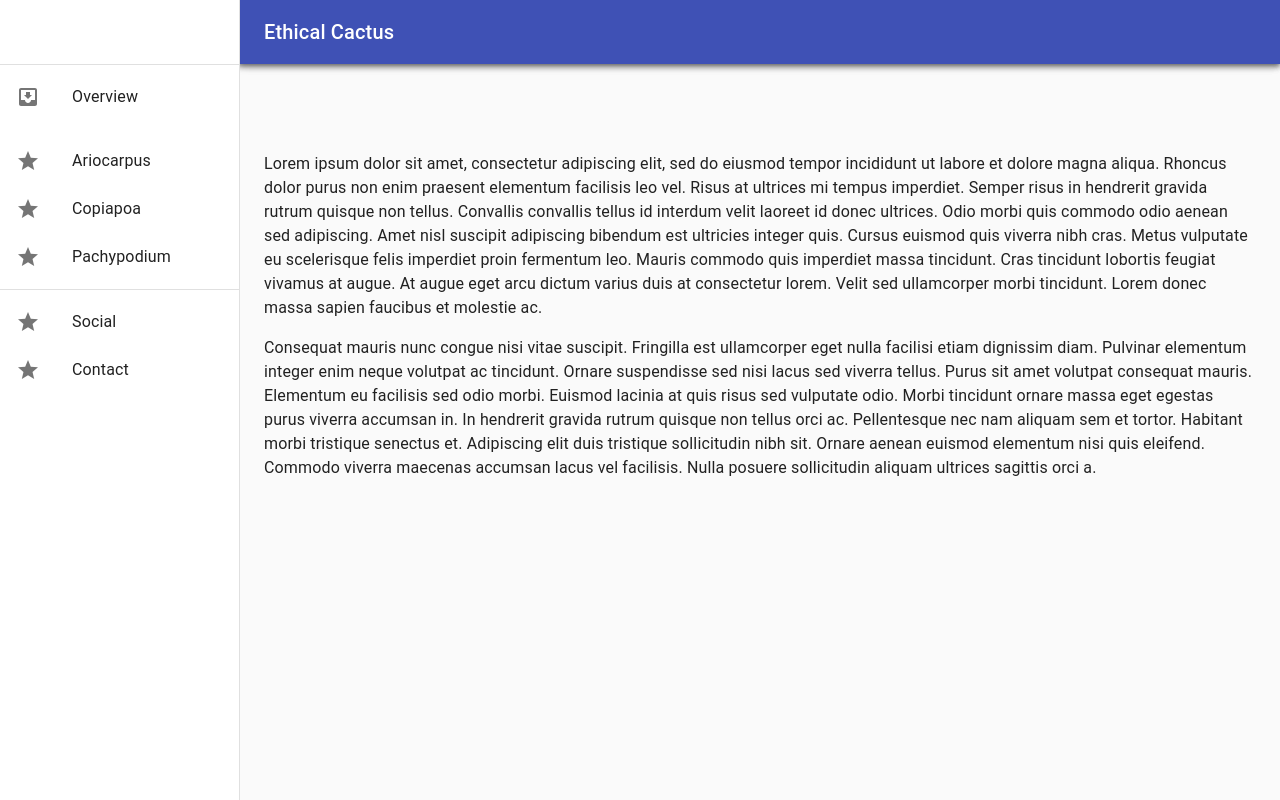
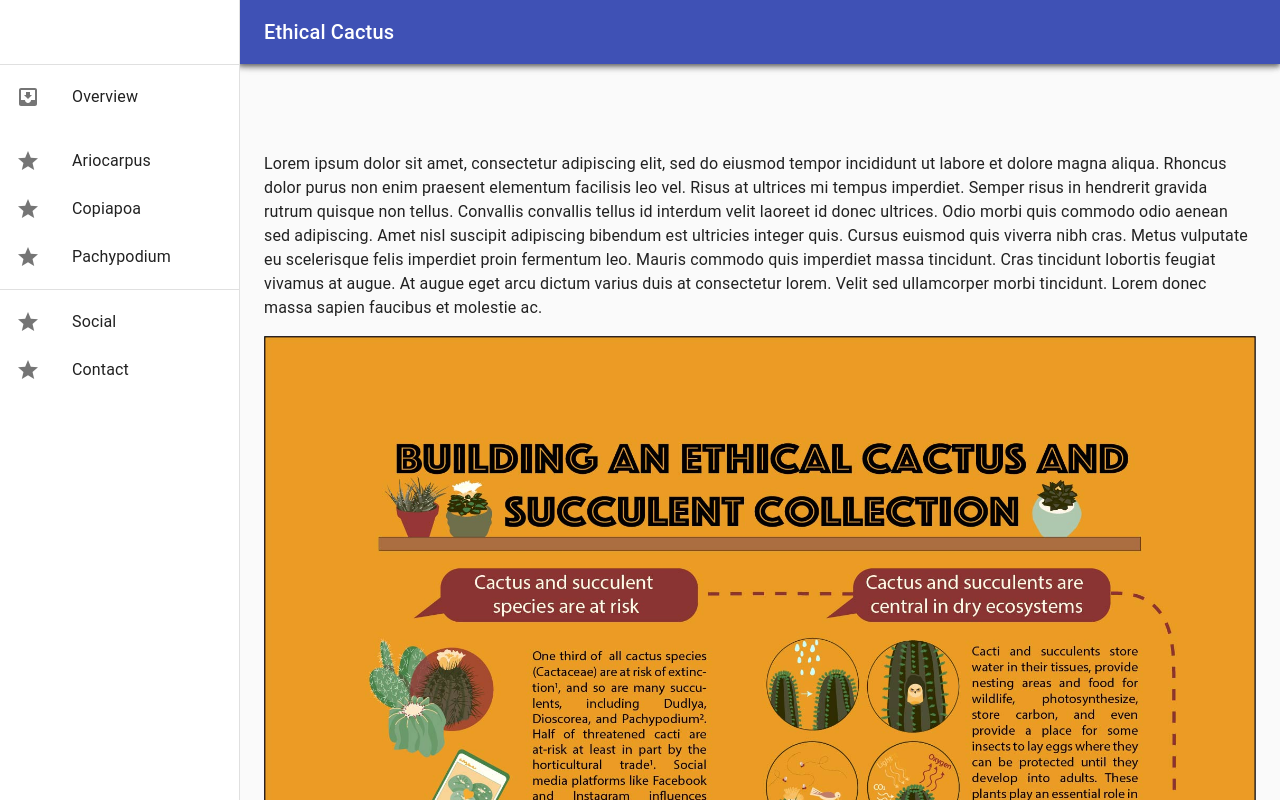
Before and after one commit to alexgfotos/ethicalcactus, a React (Create React App) app: page / in a window 1280 px wide. Shown: the top 800 px of the page. Built offline with nearby package versions, Linux system fonts and the light colour scheme.

Commit message:
added image to home page

```diff
--- a/src/components/Drawer.js
+++ b/src/components/Drawer.js
@@ -1,6 +1,7 @@
 import React from 'react';
 import PropTypes from 'prop-types';
 import AppBar from '@material-ui/core/AppBar';
+import CardMedia from '@material-ui/core/CardMedia';
 import CssBaseline from '@material-ui/core/CssBaseline';
 import Divider from '@material-ui/core/Divider';
 import Drawer from '@material-ui/core/Drawer';
@@ -161,6 +162,14 @@ function ResponsiveDrawer(props) {
           arcu dictum varius duis at consectetur lorem. Velit sed ullamcorper morbi tincidunt. Lorem
           donec massa sapien faucibus et molestie ac.
         </Typography>
+        <CardMedia
+          component="img"
+          alt="A guide on avoiding poached plants"
+          width= "90%"
+          image="/images/poster.jpg"
+          title="Ethical cactus and succulent collecting guide"
+          >
+        </CardMedia>
         <Typography paragraph>
           Consequat mauris nunc congue nisi vitae suscipit. Fringilla est ullamcorper eget nulla
           facilisi etiam dignissim diam. Pulvinar elementum integer enim neque volutpat ac
```
Also changed, not shown: public/images/poster.jpg.
